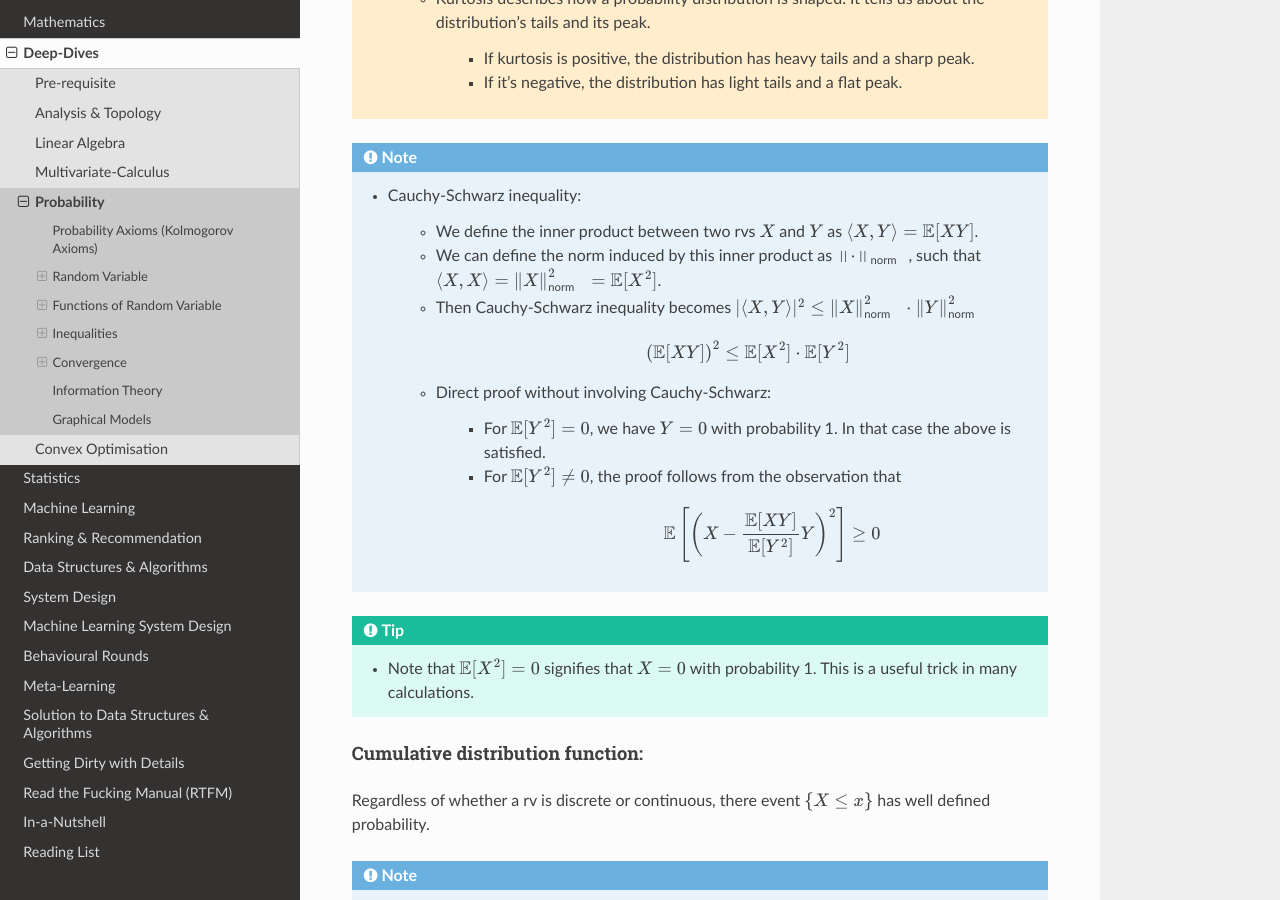
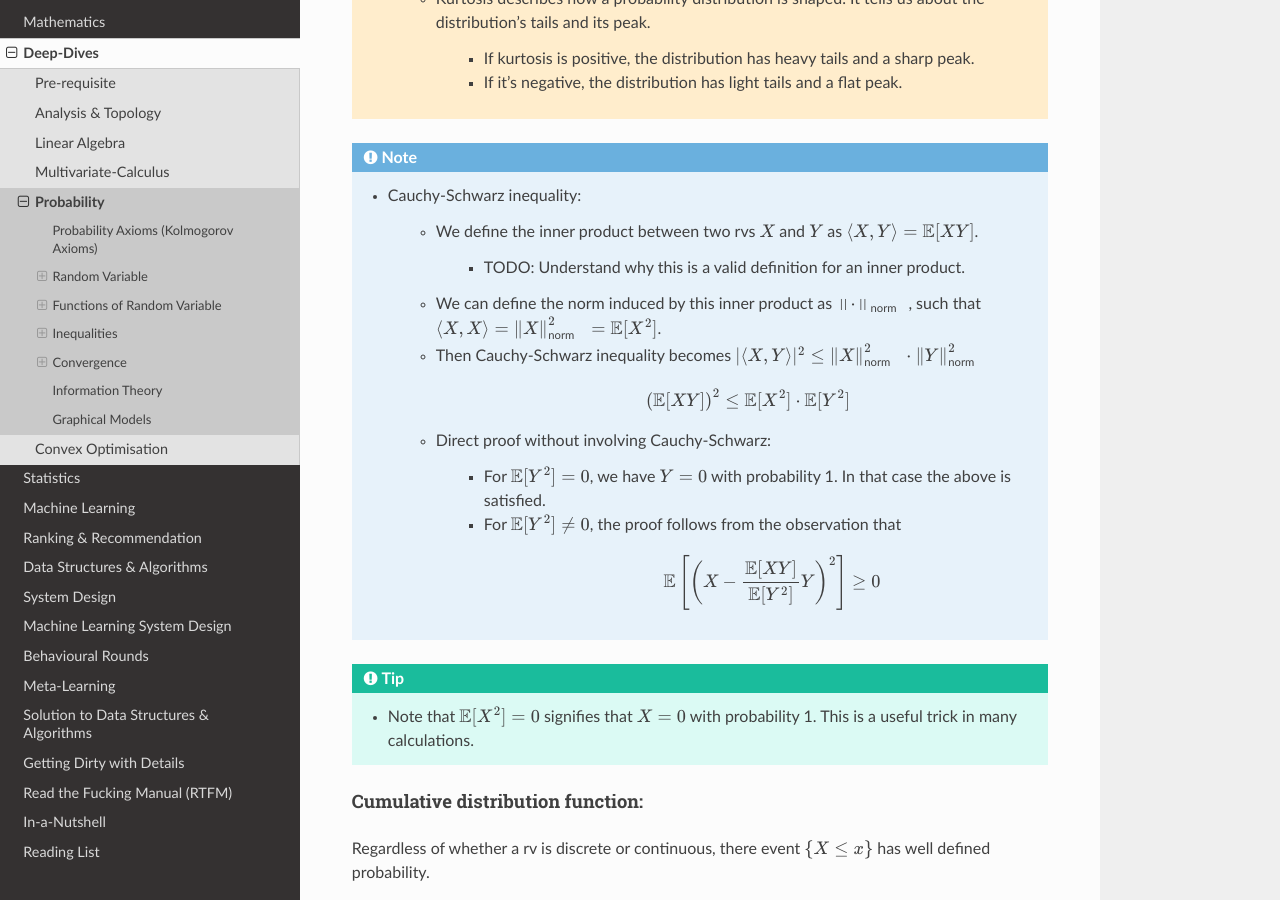
Before and after one commit to uselesstechjunks/leetcode, a Sphinx documentation site: the page built from docs/source/math/prob.rst, in a window 1280 px wide and 900 px high, scrolled down 13052 px. Built offline with Sphinx 7.4.7 and the Read the Docs theme 2.0.0, drawn with Linux system fonts in a browser that asks for light colours.

Commit message:
Update prob.rst

```diff
--- a/docs/source/math/prob.rst
+++ b/docs/source/math/prob.rst
@@ -442,6 +442,8 @@ We can define Expectation of as :math:`\int\limits_{-\infty}^\infty x f_X(x) dx`
 	* Cauchy-Schwarz inequality:
 
 		* We define the inner product between two rvs :math:`X` and :math:`Y` as :math:`\langle X,Y\rangle=\mathbb{E}[XY]`.
+
+			* TODO: Understand why this is a valid definition for an inner product.
 		* We can define the norm induced by this inner product as :math:`\left\| \cdot \right\|_{\text{norm}}`, such that :math:`\langle X,X\rangle=\left\| X \right\|_{\text{norm}}^2=\mathbb{E}[X^2]`.
 		* Then Cauchy-Schwarz inequality becomes :math:`|\langle X,Y\rangle|^2\leq \left\| X \right\|_{\text{norm}}^2\cdot\left\| Y \right\|_{\text{norm}}^2`
 
```
